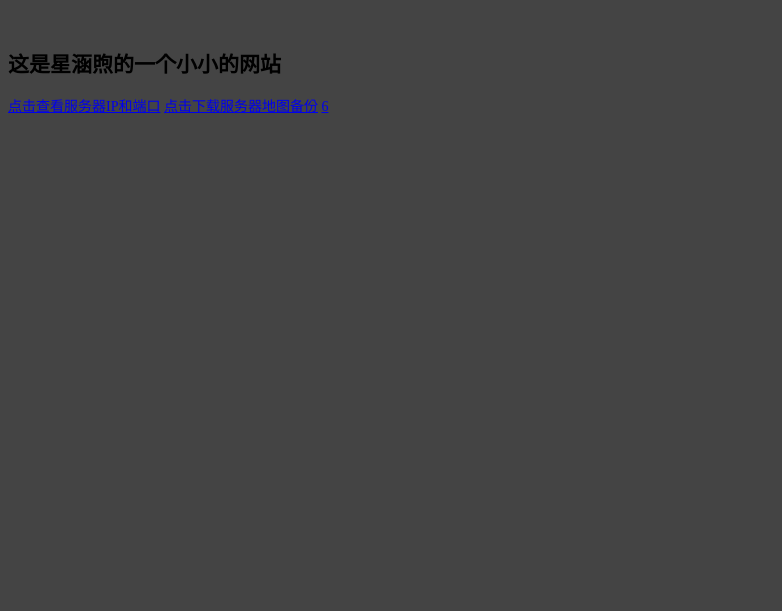
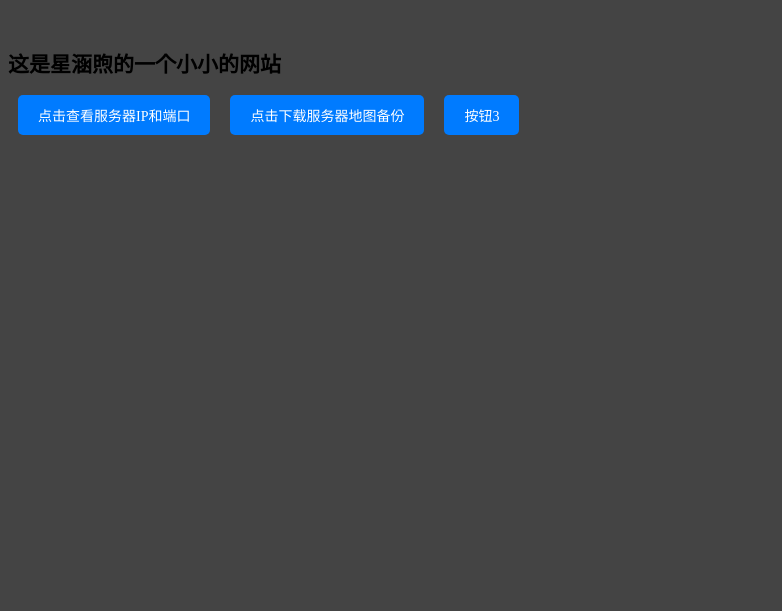
Before and after one commit to xinghanxu666/tx1, a plain HTML site: page index.html in a window 1280 px wide. Shown: the part 189-800 px from the top of the page, without its empty margins (0-782 px from the left). Drawn offline with Linux system fonts and the light colour scheme.

Commit message:
更新 index.html

```diff
--- a/index.html
+++ b/index.html
@@ -1,29 +1,62 @@
-<!doctype html>
-<html>
+<!DOCTYPE html>
+<html lang="en">
 <head>
-<meta charset="utf-8">
-<meta http-equiv="X-UA-Compatible" content="IE=edge">
-<meta name="viewport" content="width=device-width, initial-scale=1, maximum-scale=1, user-scalable=no">
+<meta charset="UTF-8">
+<meta name="viewport" content="width=device-width, initial-scale=1.0">
 <title>星涵煦的网站</title>
 <style>
-	body{
-		background-color:#444;
-		font-size:14px;
-	}
-	h3{
-		font-size:60px;
-		color:#eee;
-		text-align:center;
-		padding-top:30px;
-		font-weight:normal;
-	}
+    body {
+        background-color: #444;
+        font-size: 14px;
+    }
+    h3 {
+        font-size: 60px;
+        color: #eee;
+        text-align: center;
+        padding-top: 30px;
+        font-weight: normal;
+    }
+    .btn {
+        display: inline-block;
+        background-color: #007bff;
+        color: #fff;
+        text-decoration: none;
+        padding: 10px 20px;
+        border-radius: 5px;
+        margin: 0 10px;
+        cursor: pointer;
+    }
+    .btn:hover {
+        background-color: #0056b3;
+    }
 </style>
 </head>
+<body>
+    <h3>星涵煦</h3>
+    <h2>这是星涵煦的一个小小的网站</h2>
+    <h2></h2>
+    <div id="buttonContainer"></div>
 
-<body>
-<h3>星涵煦</h3>
-<h2>这是星涵煦的一个小小的网站</h2>
-<h2></h2>
-<a href="./1.html">点击查看服务器IP和端口</a>    <a href="6">点击下载服务器地图备份</a>      <a href="6">6</a>
+<script>
+    // 通过 JavaScript 动态创建超链接按钮
+    var buttonContainer = document.getElementById("buttonContainer");
+
+    // 预设超链接按钮的数据
+    var buttonsData = [
+        { text: "点击查看服务器IP和端口", url: "./1.html" },
+        { text: "点击下载服务器地图备份", url: "6" },
+        { text: "按钮3", url: "6" },
+        // 添加更多按钮数据...
+    ];
+
+    // 循环创建按钮并添加到页面中
+    buttonsData.forEach(function(buttonData, index) {
+        var button = document.createElement("a");
+        button.textContent = buttonData.text;
+        button.href = buttonData.url;
+        button.classList.add("btn");
+        buttonContainer.appendChild(button);
+    });
+</script>
 </body>
 </html>
```
